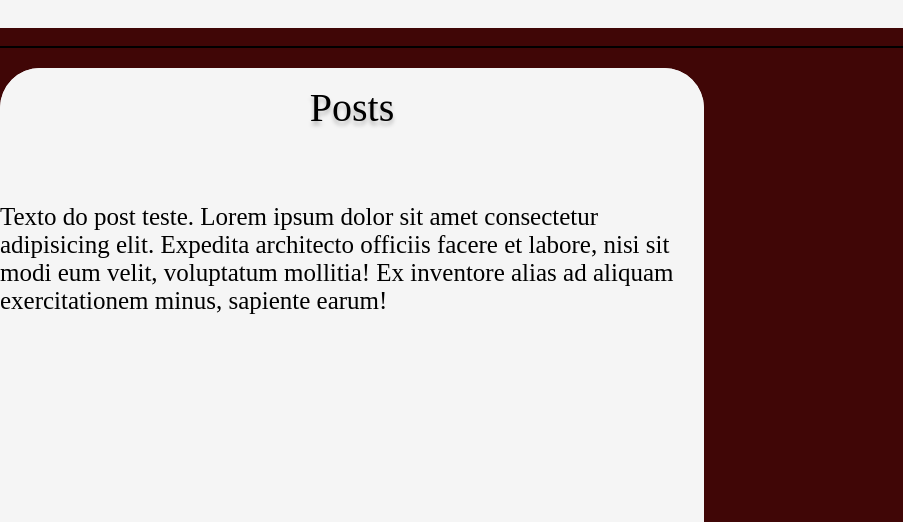
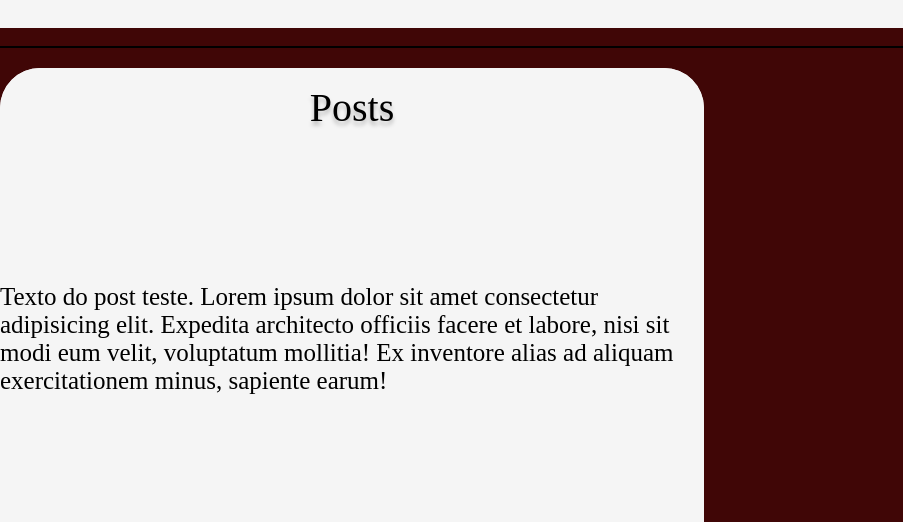
Before and after one commit to ProgramDudes/Equivocatos, a plain HTML site: page post/index.html in a window 1280 px wide. Shown: the part 132-654 px from the top of the page, 0-903 px from the left. Drawn offline with Linux system fonts and the light colour scheme; no server answers; a web font is replaced by a local one.

Commit message:
Update my.css

```diff
--- a/post/my.css
+++ b/post/my.css
@@ -171,4 +171,5 @@ p{
 .imagemdopost{
     display: flex;
     justify-content: center;
+    height: 10vh;
 }
```
